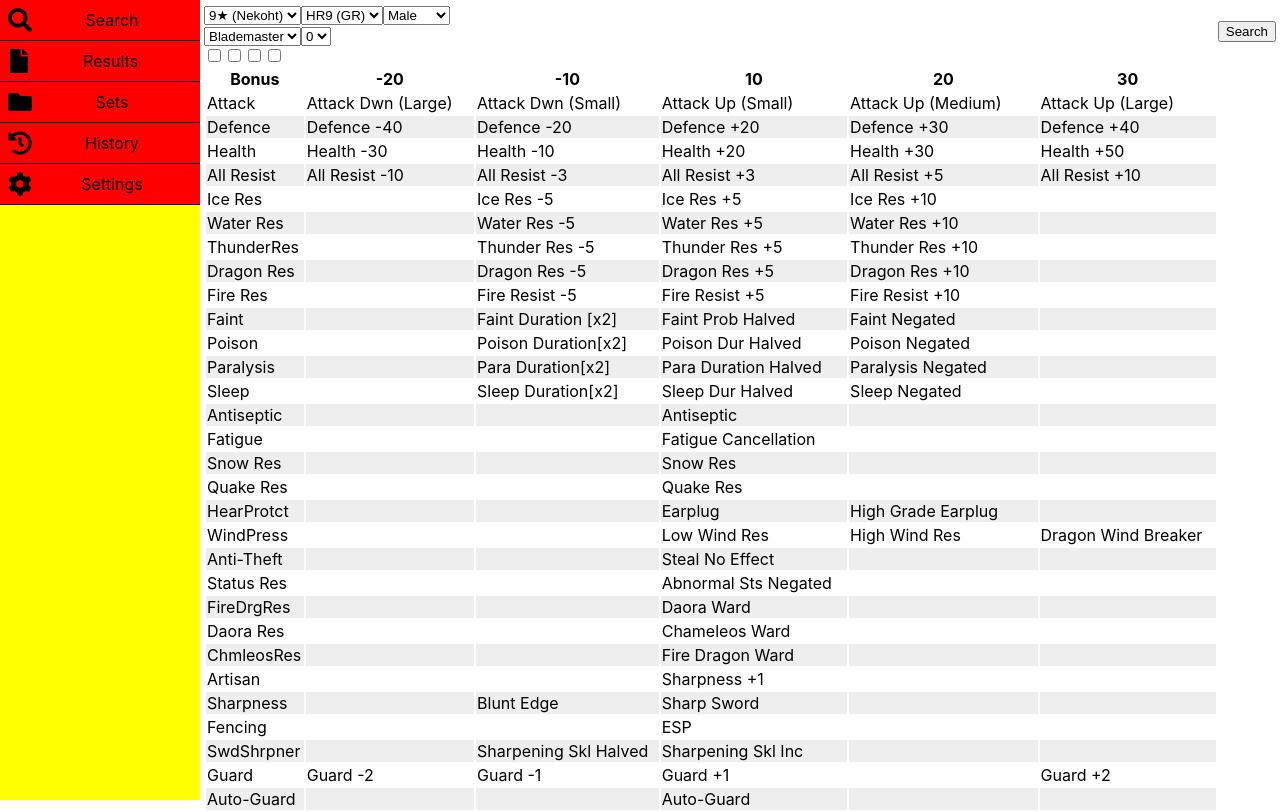
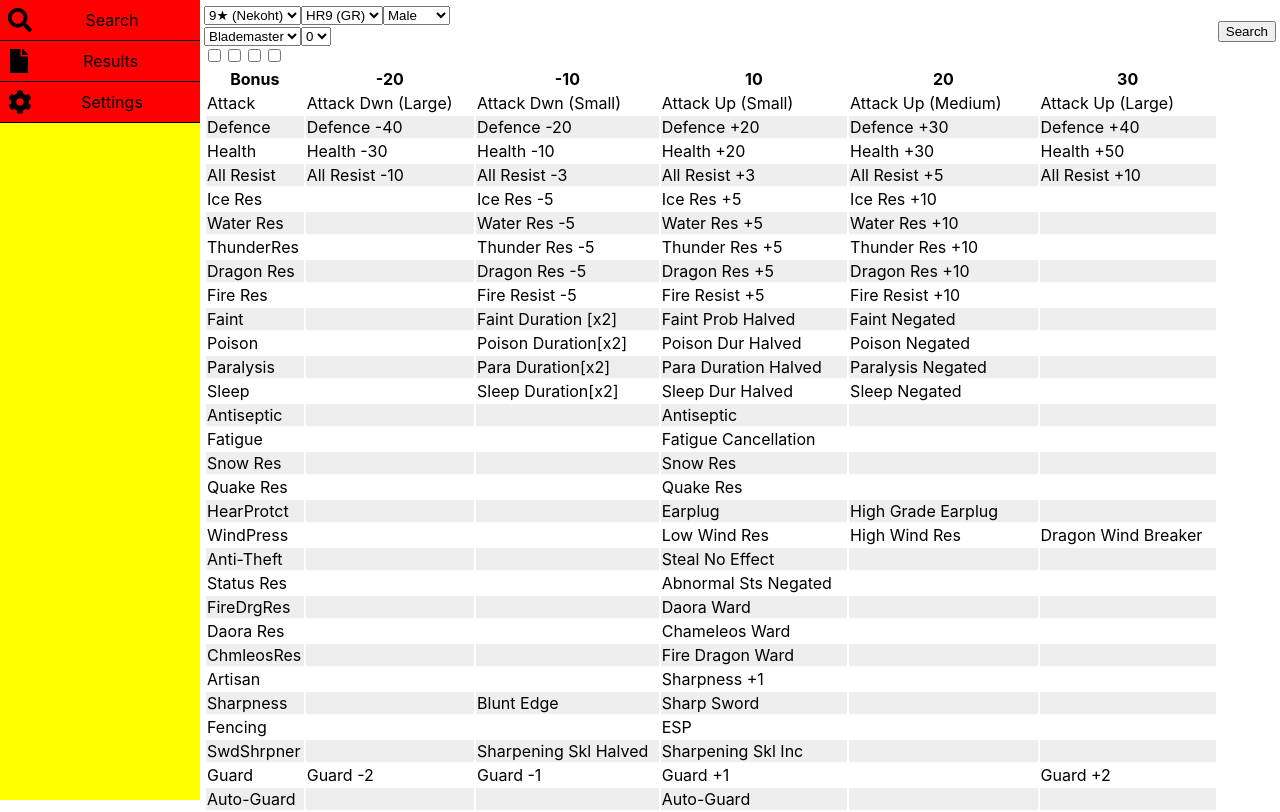
Before and after one commit to Delph/bass, a React (Create React App) app: page / in a window 1280 px wide. Shown: the top 812 px of the page. Built offline with nearby package versions, Linux system fonts and the light colour scheme.

Commit message:
stub out Builder, comment out tabs with no work done yet

```diff
--- a/src/App.js
+++ b/src/App.js
@@ -29,6 +29,7 @@ function Body(props) {
       <Route path={'/'} exact component={Search}/>
       <Route path={'/results'} component={Results}/>
       <Route path={'/sets'} component={Sets}/>
+      <Route path={'/builder'} component={Builder}/>
       <Route path={'/History'} component={History}/>
       <Route path={'/settings'} component={Settings}/>
       <Route path={'/about'} component={About}/>
@@ -53,6 +54,14 @@ function Sets() {
   return (
     <React.Fragment>
       <h1>Sets</h1>
+    </React.Fragment>
+  );
+}
+
+function Builder() {
+  return (
+    <React.Fragment>
+      <h1>Builder</h1>
     </React.Fragment>
   );
 }
--- a/src/components/Navigation.jsx
+++ b/src/components/Navigation.jsx
@@ -25,8 +25,9 @@ function TabBar(props) {
     <nav className={style.bar}>
       <Tab href={'/'} label={'Search'} icon={'search'}/>
       <Tab href={'/results'} label={'Results'} icon={'file'}/>
-      <Tab href={'/sets'} label={'Sets'} icon={'folder'}/>
-      <Tab href={'/history'} label={'History'} icon={'history'}/>
+      {/*<Tab href={'/sets'} label={'Sets'} icon={'folder'}/>*/}
+      {/*<Tab href={'/builder'} label={'Builder'} icon={'hammer'}/>*/}
+      {/*<Tab href={'/history'} label={'History'} icon={'history'}/>*/}
       <Tab href={'/settings'} label={'Settings'} icon={'cog'}/>
     </nav>
   );
```
